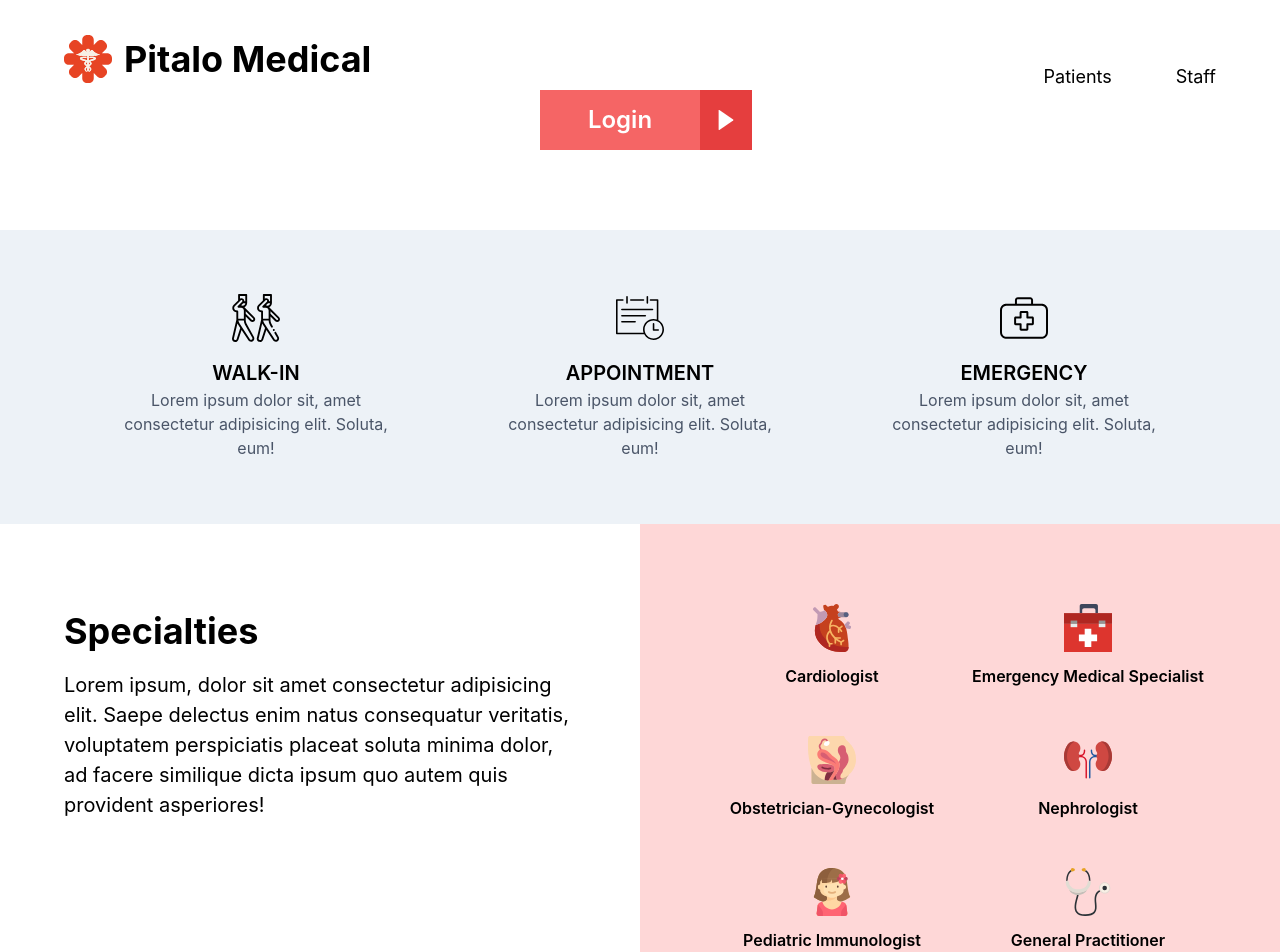
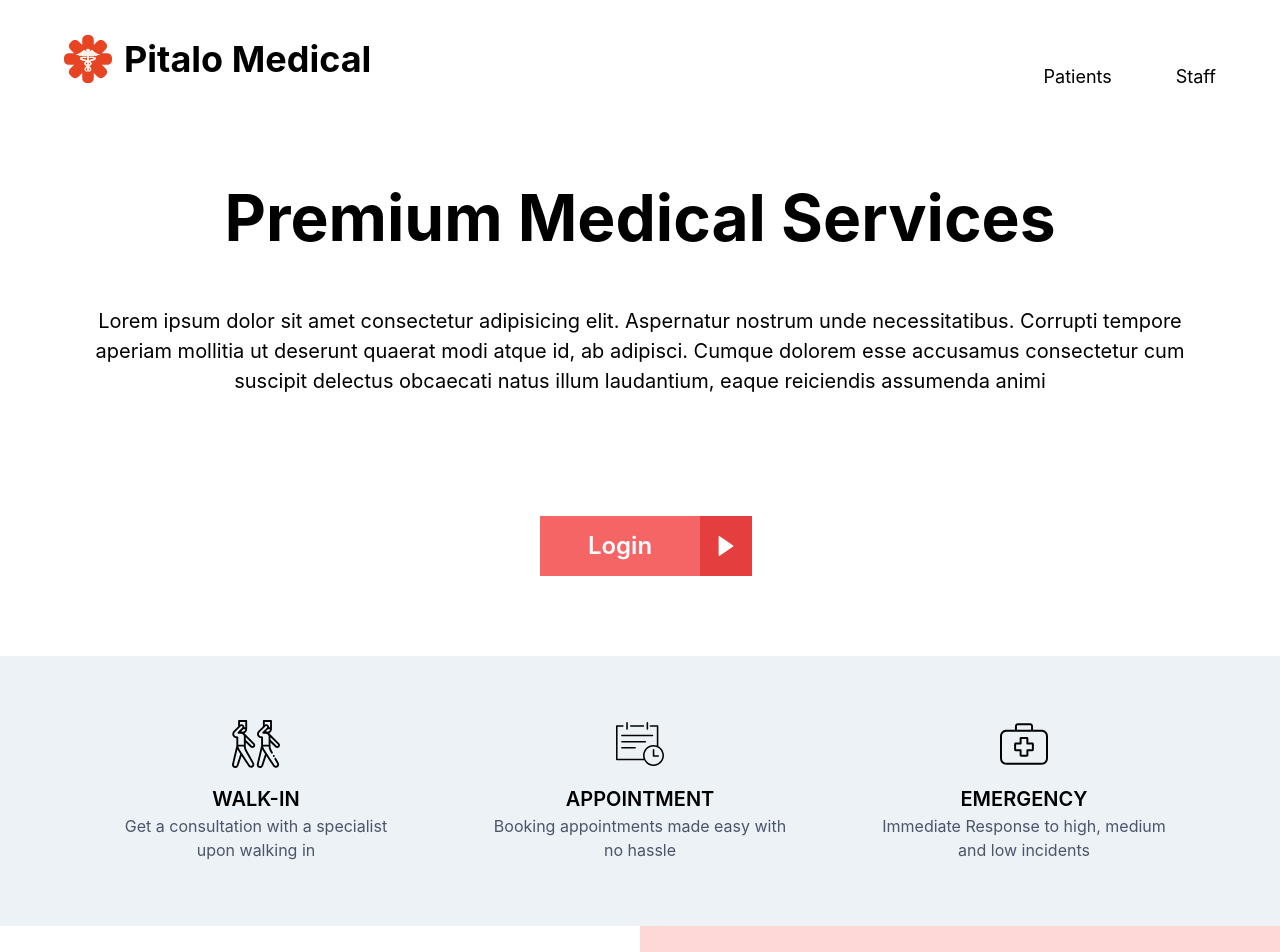
Before and after one commit to mustaphaattah/Pitalo-Medical, a React (Create React App) app in the folder frontend/: page / in a window 1280 px wide. Shown: the top 952 px of the page. Built offline with nearby package versions, Linux system fonts and the light colour scheme.

Commit message:
Added error page

```diff
--- a/frontend/src/App.js
+++ b/frontend/src/App.js
@@ -5,12 +5,14 @@ import {
 } from 'react-router-dom';
 
 import Home from './components/Home';
+import Error from './Error';
 
 
 const App = () => (
   <Router>
     <div>
       <Route exact path="/" component={Home} />
+      <Route path="/error" component={Error} />
     </div>
   </Router>
 );
--- /dev/null
+++ b/frontend/src/Error.js
@@ -0,0 +1,19 @@
+import React from 'react';
+import { withRouter } from 'react-router-dom';
+import sprite from "./components/assets/sprite.svg";
+
+function Error(props) {
+  return (
+    <div className="h-screen w-full bg-red-200">
+      <h2 className="text-6xl font-bold text-center pt-24 text-red-900">Sorry, we can't diagnose this one...</h2>
+      <svg className="h-64 w-64 block mt-12 m-auto">
+        <use xlinkHref={`${sprite}#skull`} />
+      </svg>
+      <button onClick={() => props.history.goBack()} className="block m-auto mt-16 bg-red-900 text-white py-4 px-12 text-xl">
+        Go back
+      </button>
+    </div>
+  )
+}
+
+export default withRouter(Error);
--- a/frontend/src/components/Home.js
+++ b/frontend/src/components/Home.js
@@ -12,7 +12,7 @@ export default function Home() {
       <div id="hero" className="pt-8 pb-20 px-16">
         <nav className="flex justify-between items-baseline">
           <div className="flex items-center">
-            <svg className="h-12 w-12 fill-white">
+            <svg className="h-12 w-12">
               <use xlinkHref={`${sprite}#medicine`} />
             </svg>
             <NavLink to="/" className="text-4xl font-bold pl-3">
@@ -28,6 +28,17 @@ export default function Home() {
             </NavLink>
           </div>
         </nav>
+
+        <div className="my-20 text-center">
+          <h2 className="text-6xl font-bold">Premium Medical Services</h2>
+          <p className="py-10 text-xl">
+            Lorem ipsum dolor sit amet consectetur adipisicing elit.
+            Aspernatur nostrum unde necessitatibus.
+            Corrupti tempore aperiam mollitia ut deserunt quaerat modi atque id, ab adipisci.
+            Cumque dolorem esse accusamus consectetur cum suscipit delectus obcaecati natus illum laudantium,
+            eaque reiciendis assumenda animi
+          </p>
+        </div>
 
         <NavLink to="/" className="flex items-center justify-center">
           <span className="text-2xl font-semibold bg-red-500 px-12 py-3 text-white">Login</span>
@@ -46,7 +57,7 @@ export default function Home() {
           </svg>
           <h3 className="font-semibold text-xl pt-4">WALK-IN</h3>
           <p className="px-8 text-gray-700">
-            Lorem ipsum dolor sit, amet consectetur adipisicing elit. Soluta, eum!
+            Get a consultation with a specialist upon walking in
           </p>
         </div>
 
@@ -56,7 +67,7 @@ export default function Home() {
           </svg>
           <h3 className="font-semibold text-xl pt-4">APPOINTMENT</h3>
           <p className="px-8 text-gray-700">
-            Lorem ipsum dolor sit, amet consectetur adipisicing elit. Soluta, eum!
+            Booking appointments made easy with no hassle
           </p>
         </div>
 
@@ -66,18 +77,17 @@ export default function Home() {
           </svg>
           <h3 className="font-semibold text-xl pt-4">EMERGENCY</h3>
           <p className="px-8 text-gray-700">
-            Lorem ipsum dolor sit, amet consectetur adipisicing elit. Soluta, eum!
+            Immediate Response to high, medium and low incidents
           </p>
         </div>
       </div>
 
       <div id="specialties" className="flex">
         <div className="w-1/2 py-20 px-16">
-          <h3 className="font-bold text-4xl mb-3">Specialties</h3>
+          <h3 className="font-bold text-4xl mb-3">Our Specialties</h3>
           <p className="text-xl">
-            Lorem ipsum, dolor sit amet consectetur adipisicing elit.
-            Saepe delectus enim natus consequatur veritatis, voluptatem perspiciatis placeat soluta minima dolor,
-            ad facere similique dicta ipsum quo autem quis provident asperiores!
+            Our facility provides access to multiple specialists with modern technologies.
+
           </p>
         </div>
 
@@ -88,14 +98,14 @@ export default function Home() {
               <svg className="h-12 w-12">
                 <use xlinkHref={`${sprite}#heart`} />
               </svg>
-              <h4 className="font-semibold pt-3">Cardiologist</h4>
+              <h4 className="font-semibold pt-3 text-red-900">Cardiologist</h4>
             </div>
 
             <div className="flex-1 flex flex-col items-center">
               <svg className="h-12 w-12">
                 <use xlinkHref={`${sprite}#first-aid-kit`} />
               </svg>
-              <h4 className="font-semibold pt-3">Emergency Medical Specialist</h4>
+              <h4 className="font-semibold pt-3 text-red-900">Emergency Medical Specialist</h4>
             </div>
           </div>
 
@@ -104,14 +114,14 @@ export default function Home() {
               <svg className="h-12 w-12">
                 <use xlinkHref={`${sprite}#pelvic-area`} />
               </svg>
-              <h4 className="font-semibold pt-3">Obstetrician-Gynecologist</h4>
+              <h4 className="font-semibold pt-3 text-red-900">Obstetrician-Gynecologist</h4>
             </div>
 
             <div className="flex-1 flex flex-col items-center">
               <svg className="h-12 w-12">
                 <use xlinkHref={`${sprite}#kidney`} />
               </svg>
-              <h4 className="font-semibold pt-3">Nephrologist</h4>
+              <h4 className="font-semibold pt-3 text-red-900">Nephrologist</h4>
             </div>
           </div>
 
@@ -120,21 +130,21 @@ export default function Home() {
               <svg className="h-12 w-12">
                 <use xlinkHref={`${sprite}#girl`} />
               </svg>
-              <h4 className="font-semibold pt-3">Pediatric Immunologist</h4>
+              <h4 className="font-semibold pt-3 text-red-900">Pediatric Immunologist</h4>
             </div>
 
             <div className="flex-1 flex flex-col items-center">
               <svg className="h-12 w-12">
                 <use xlinkHref={`${sprite}#doctor-3`} />
               </svg>
-              <h4 className="font-semibold pt-3">General Practitioner</h4>
+              <h4 className="font-semibold pt-3 text-red-900">General Practitioner</h4>
             </div>
           </div>
 
         </div>
       </div>
 
-      <div id="built-with" className="py-8 px-16">
+      <div id="built-with" className="bg-purple-100 py-8 px-16">
         <div className="flex justify-between items-center">
           <h3 className="text-3xl font-semibold">Built with:</h3>
           <img src={`${spring}`} alt="Spring Logo" className="h-12" />
```
